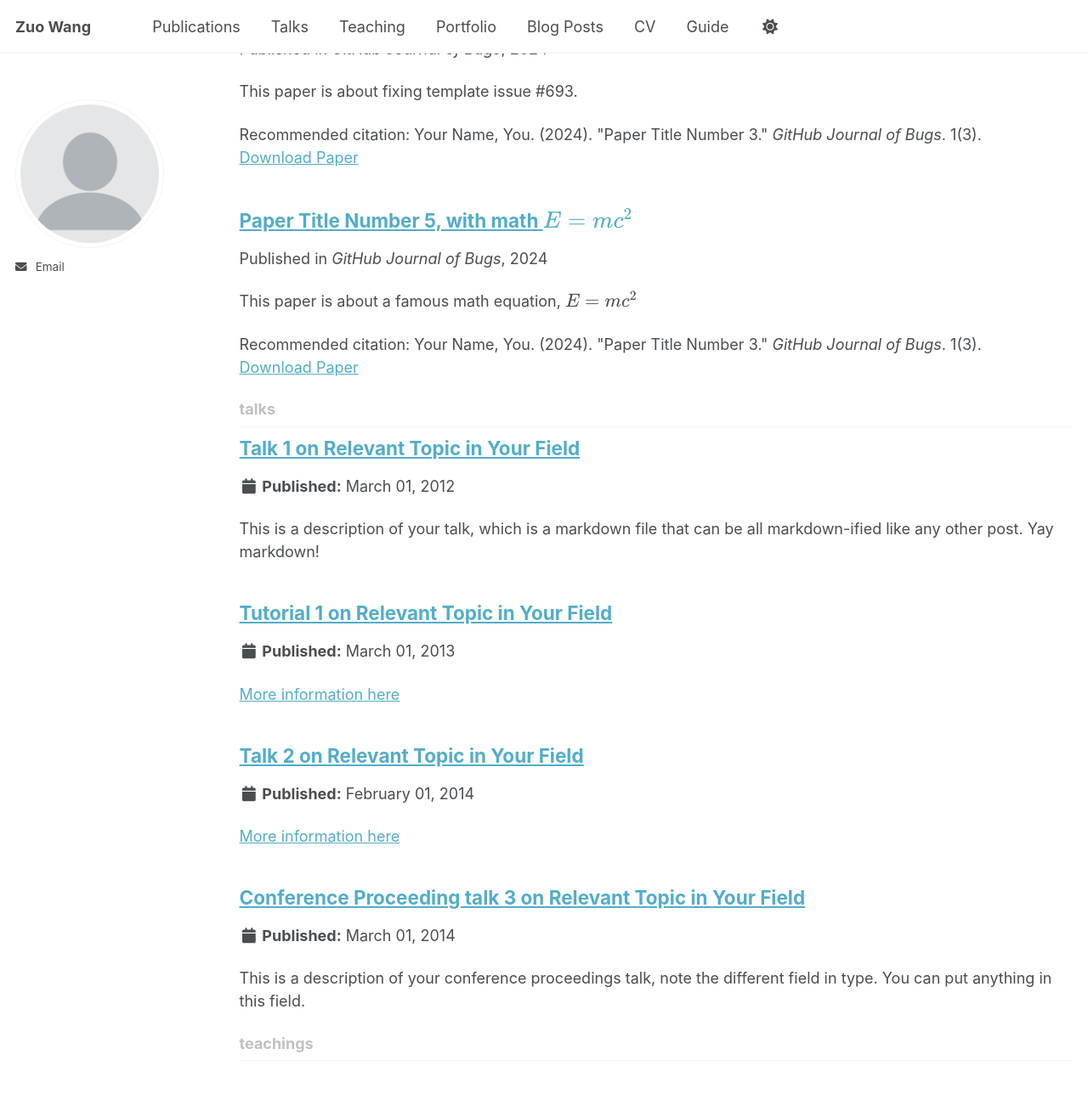
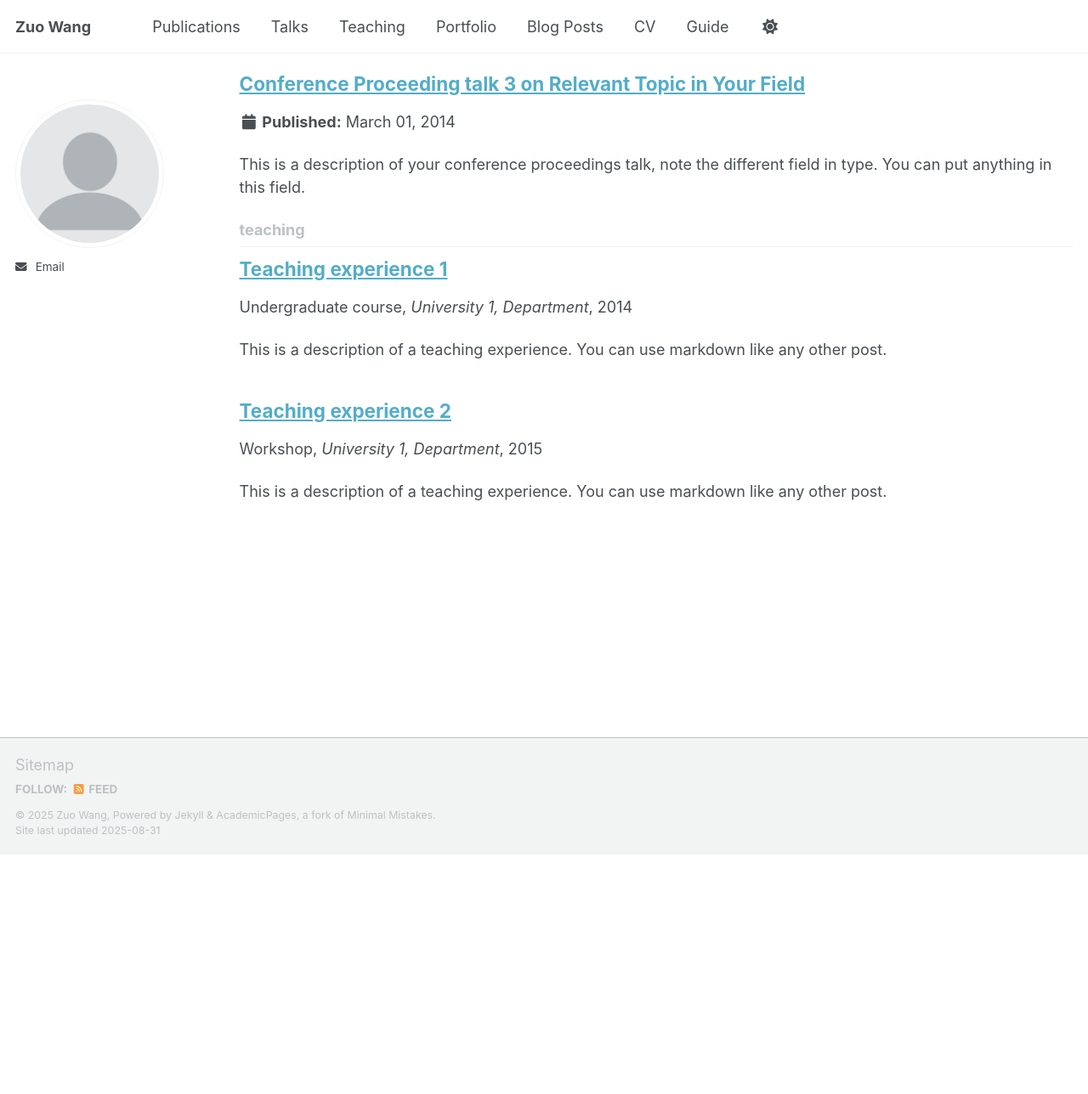
Before and after one commit to zuowang23/zuowang23.github.io, a Jekyll site: the page built from _pages/collection-archive.html, in a window 1280 px wide and 1400 px high, scrolled down 1889 px. Shown: the top 1288 px of the window at 85% size. Built offline with Jekyll 4.4.1, drawn with Linux system fonts in a browser that asks for light colours; a script that is not in the unit is left out; after the commit the page ends 2895 px from its top, so only the background shows below that; some of the changed lines change nothing that is shown; some of the changed text lies outside the part shown.

Commit message:
Personalize site

```diff
--- a/_config.yml
+++ b/_config.yml
@@ -217,15 +217,15 @@
 
 # These settings control the types of collections used by the template
 collections:
-  teachings:
+  teaching:
     output: true
     permalink: /:collection/:path/
   publications:
     output: true
     permalink: /:collection/:path/
-  portfolio:
-    output: true
-    permalink: /:collection/:path/
+  # portfolio:
+  #   output: true
+  #   permalink: /:collection/:path/
   talks:
     output: true
     permalink: /:collection/:path/
```
